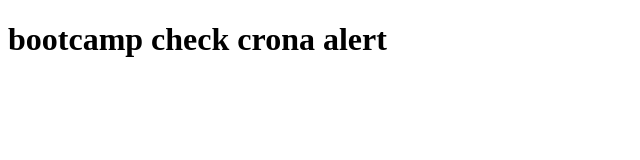
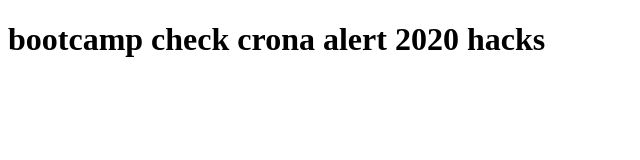
Before and after one commit to Muhammad-Shahid/bootcamp, a plain HTML site: page index.html in a window 1280 px wide. Shown: the whole page, without its empty margins (0-640 px from the left). Drawn offline with Linux system fonts and the light colour scheme.

Commit message:
checking actions again

```diff
--- a/index.html
+++ b/index.html
@@ -6,6 +6,6 @@
     <title>Hello bootcamp</title>
 </head>
 <body>
-    <h1>bootcamp check crona alert</h1>
+    <h1>bootcamp check crona alert 2020 hacks</h1>
 </body>
 </html>
```
